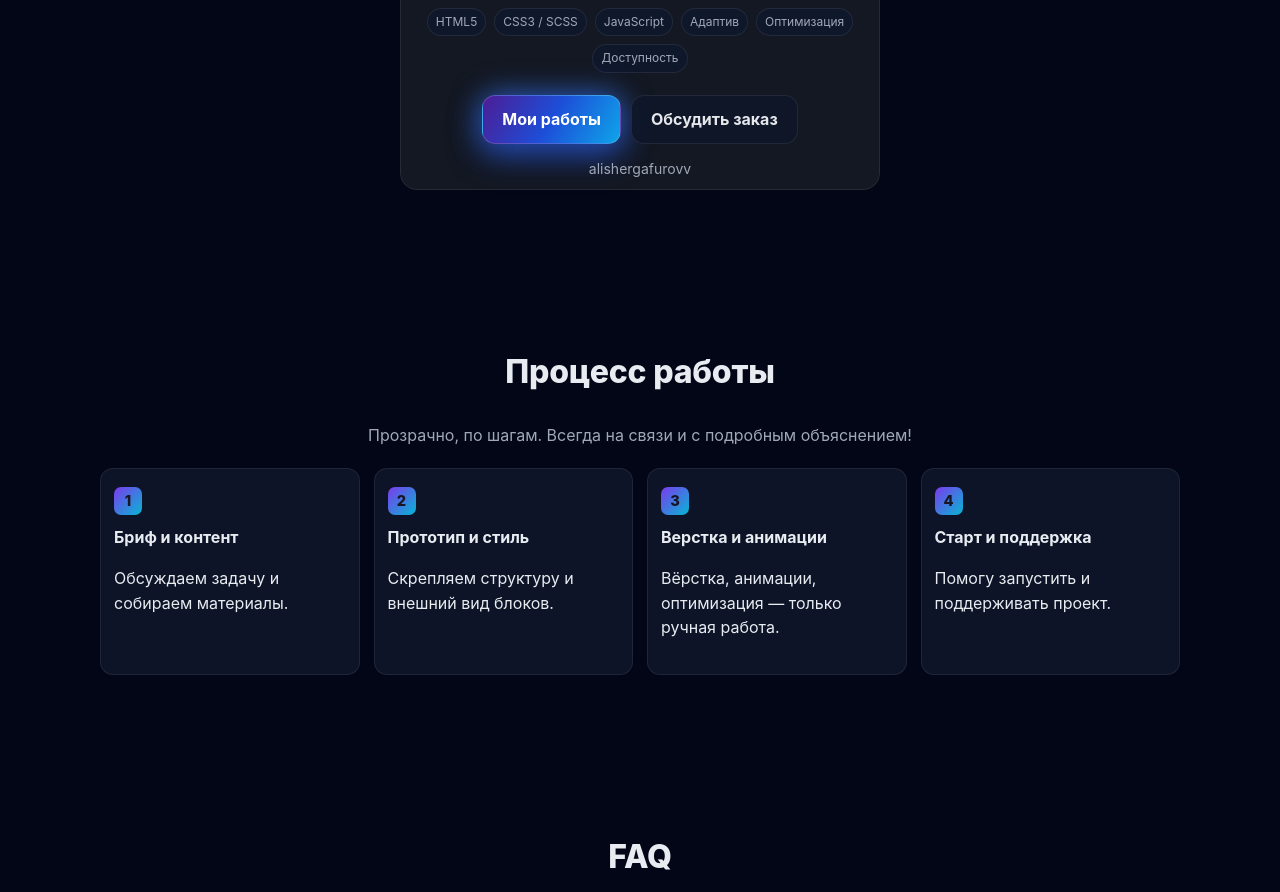
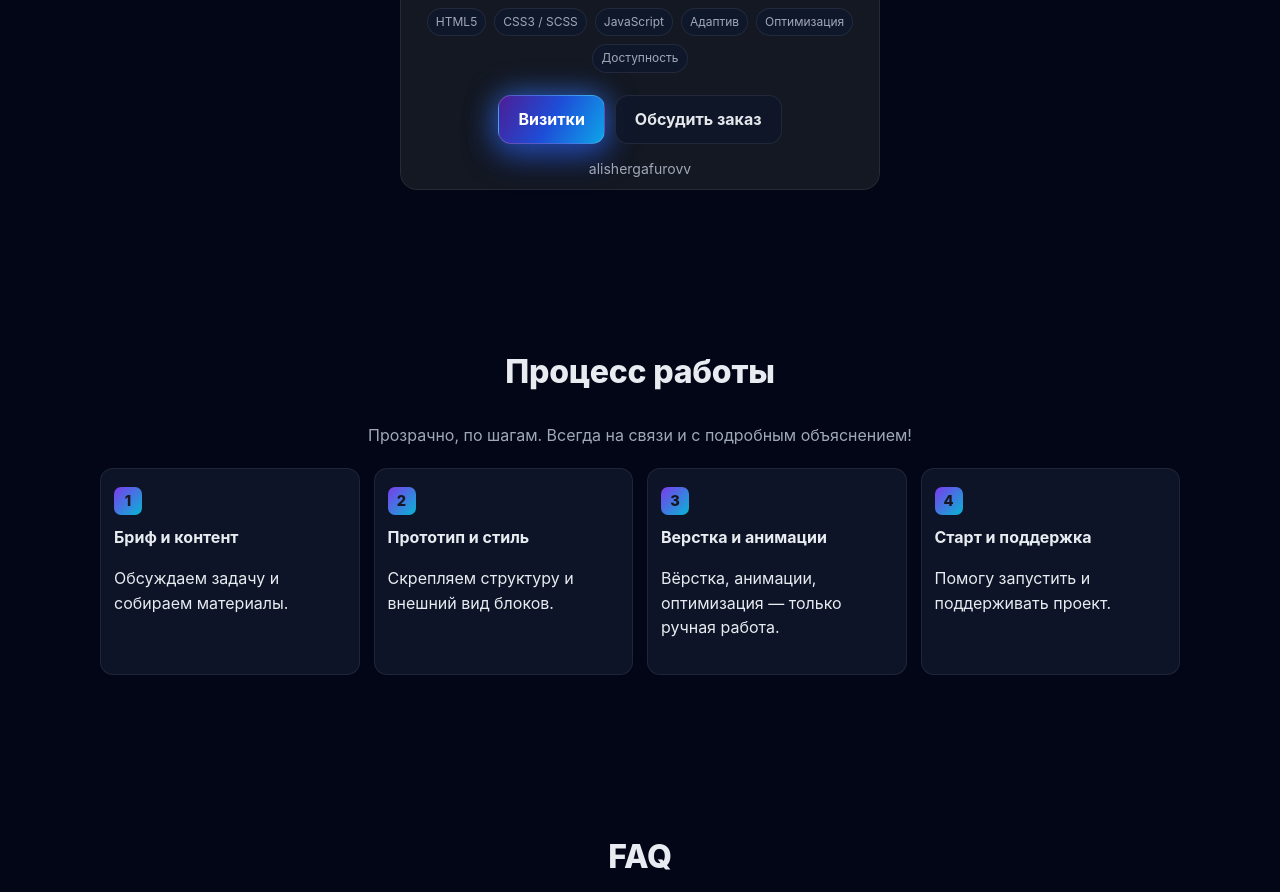
Before and after one commit to alyoshagafurov/alyosha, a plain HTML site: page alyosha/index.html in a window 1280 px wide. Shown: the part 2552-3444 px from the top of the page. Drawn offline with Linux system fonts and the light colour scheme.

Commit message:
Change portfolio link to visitki.html

```diff
--- a/alyosha/index.html
+++ b/alyosha/index.html
@@ -825,7 +825,7 @@
             <span class="tag">Доступность</span>
           </div>
           <div style="margin-top:22px; display:flex; gap:10px; flex-wrap:wrap;justify-content:center;">
-            <a class="btn primary" href="#portfolio">Мои работы</a>
+            <a class="btn primary" href="visitki.html">Визитки</a>
             <a class="btn" href="https://t.me/alishergafurovv" target="_blank">Обсудить заказ</a>
           </div>
           <div style="color:var(--muted); font-size:14px; margin-top:14px;text-align:center;">alishergafurovv</div>
```
